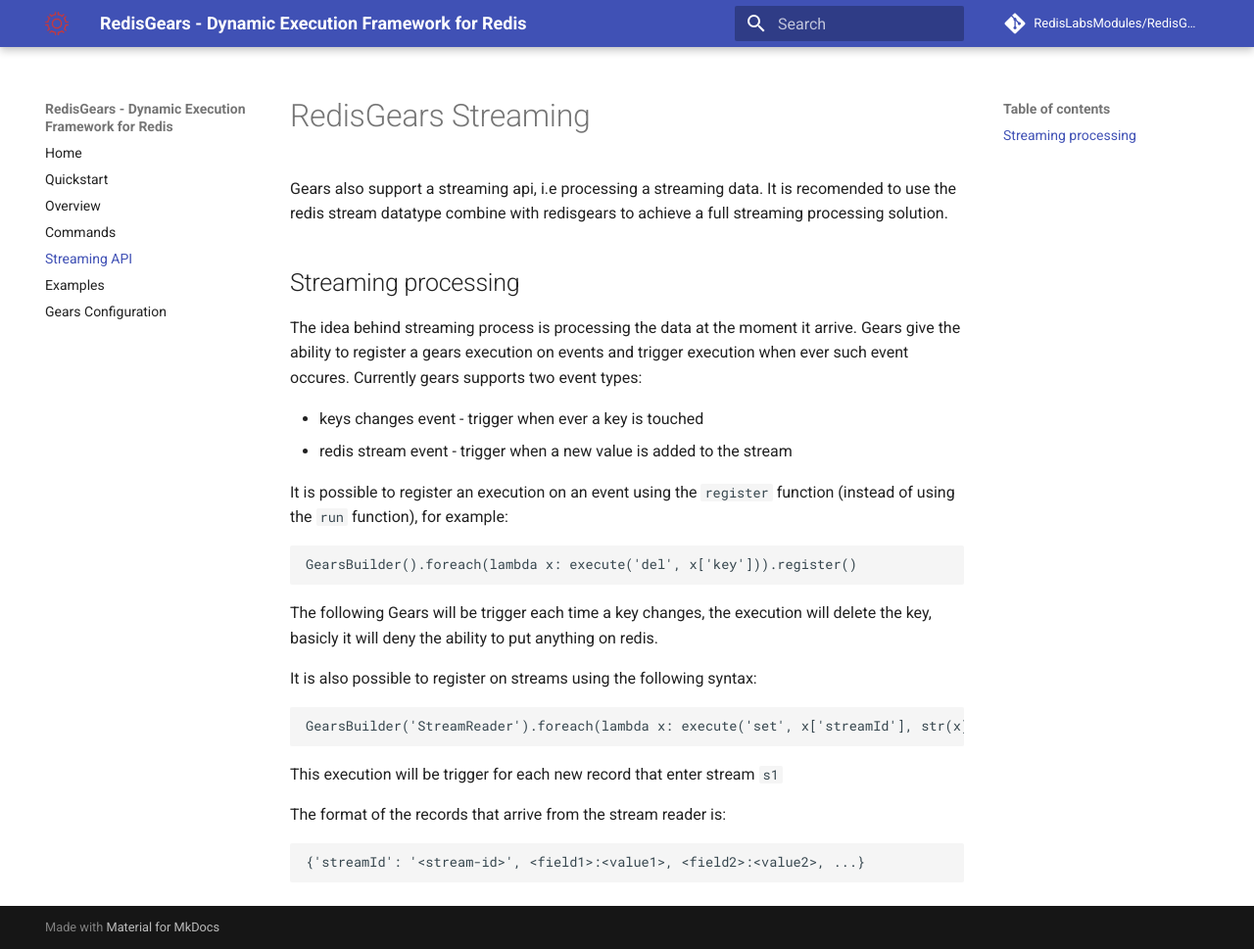
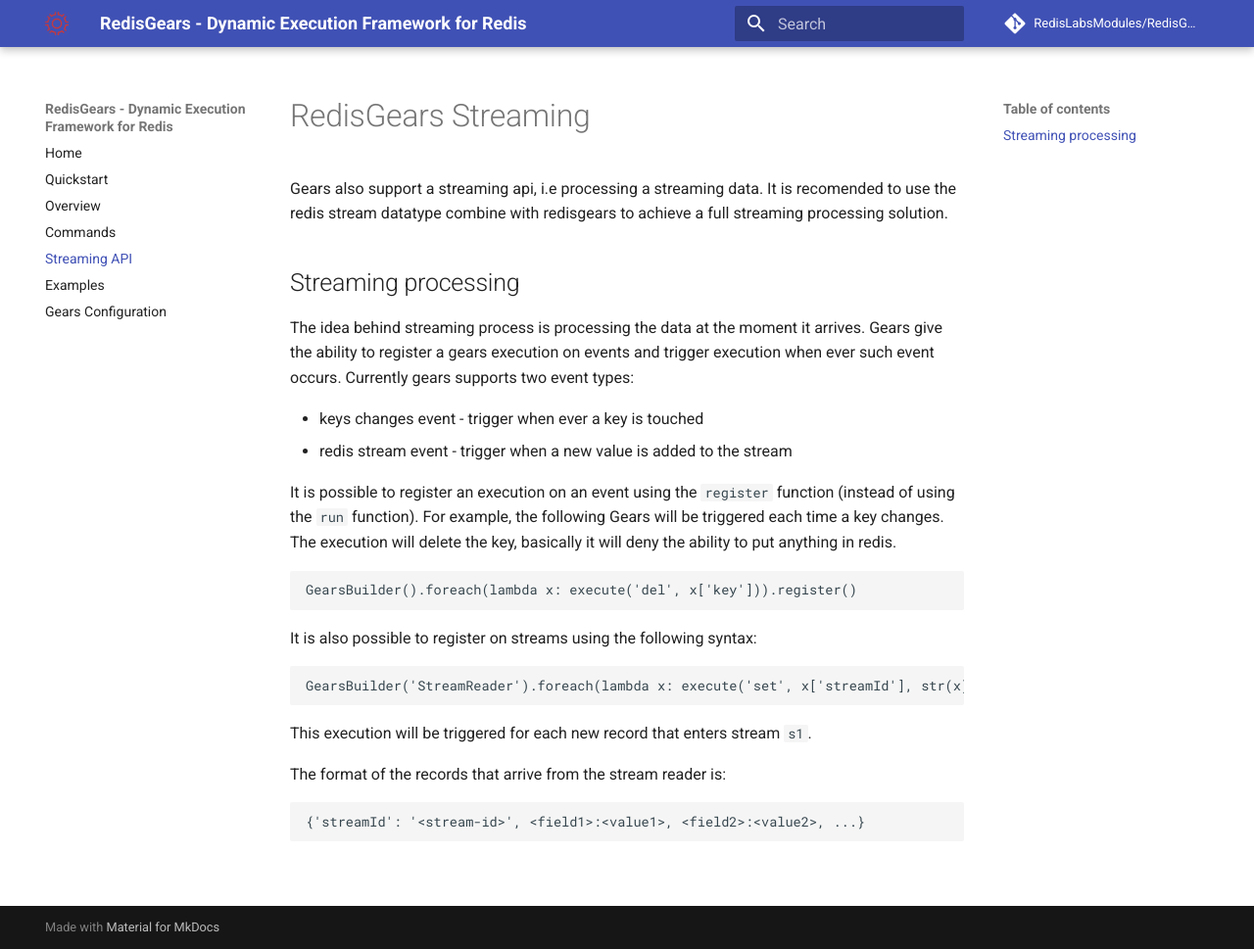
Before and after one commit to RedisGears/RedisGears, an MkDocs documentation site: the page built from docs/gears_streaming.md, in a window 1280 px wide and 969 px high. Shown: the whole window at 98% size. Built offline with MkDocs 1.6.1 and Material for MkDocs 9.7.7, drawn with Linux system fonts in a browser that asks for light colours; comment, search, counter and statistics services are not loaded; old or Windows-style settings are respelled for this version of MkDocs.

Commit message:
Update gears_streaming.md
minor cleanup

````diff
--- a/docs/gears_streaming.md
+++ b/docs/gears_streaming.md
@@ -3,24 +3,21 @@
 
 ## Streaming processing
 
-The idea behind streaming process is processing the data at the moment it arrive. Gears give the ability to register a gears execution on events and trigger execution when ever such event occures. Currently gears supports two event types:
+The idea behind streaming process is processing the data at the moment it arrives. Gears give the ability to register a gears execution on events and trigger execution when ever such event occurs. Currently gears supports two event types:
 
 * keys changes event - trigger when ever a key is touched
 * redis stream event - trigger when a new value is added to the stream
 
-It is possible to register an execution on an event using the `register` function (instead of using the `run` function), for example:
+It is possible to register an execution on an event using the `register` function (instead of using the `run` function).  For example, the following Gears will be triggered each time a key changes.  The execution will delete the key, basically it will deny the ability to put anything in redis.
 ```
 GearsBuilder().foreach(lambda x: execute('del', x['key'])).register()
 ```
-
-The following Gears will be trigger each time a key changes, the execution will delete the key, basicly it will deny the ability to put anything on redis.
-
 
 It is also possible to register on streams using the following syntax:
 ```
 GearsBuilder('StreamReader').foreach(lambda x: execute('set', x['streamId'], str(x))).register('s1')
 ```
-This execution will be trigger for each new record that enter stream `s1`
+This execution will be triggered for each new record that enters stream `s1`.
 
 The format of the records that arrive from the stream reader is:
 ```
````
